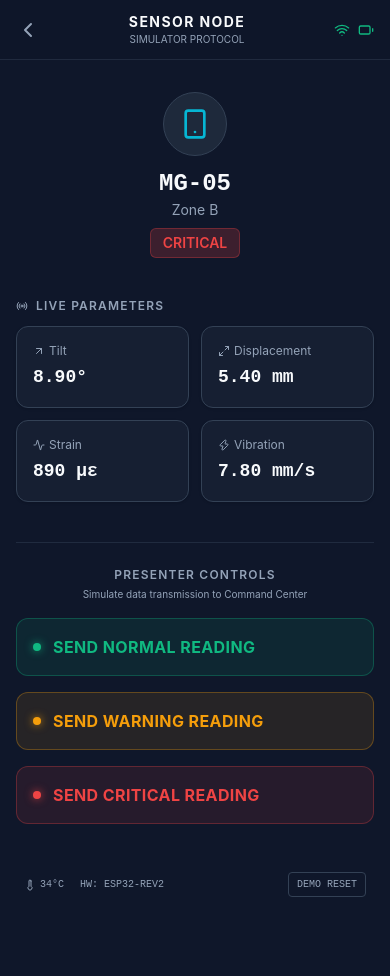
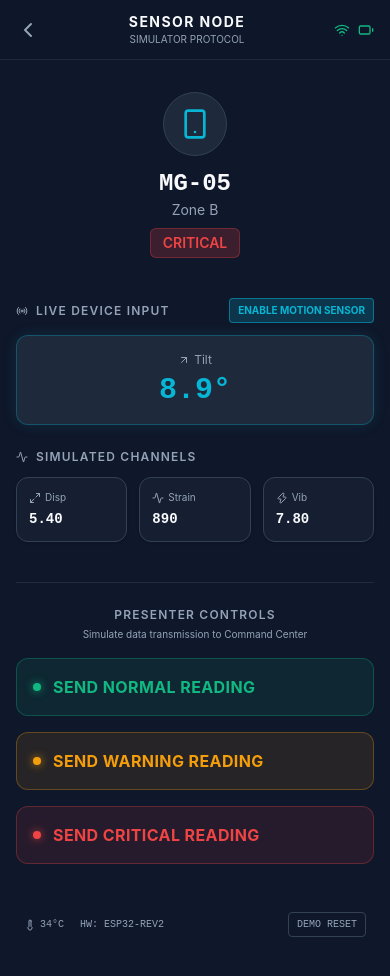
Before and after one commit to Hussain-Njr-10/MINE-GUARD, a React (Vite) app: page /node in a window 390 px wide. Shown: the top 976 px of the page. Before the commit the page ends 945 px from the top, so only its background shows below. Built offline with nearby package versions, Linux system fonts and the light colour scheme; what mqtt would draw is missing.

Commit message:
feat: Add real smartphone IMU tilt sensor integration

```diff
--- a/src/pages/SensorNode.tsx
+++ b/src/pages/SensorNode.tsx
@@ -1,4 +1,4 @@
-import { useState } from 'react';
+import { useState, useEffect, useCallback, useRef } from 'react';
 import type { NodeState, SensorNode as SensorNodeType } from '../types';
 import { mockNodes } from '../data/mockData';
 import { commService } from '../services/CommunicationService';
@@ -12,6 +12,51 @@ export function SensorNode() {
   const [simulatedState, setSimulatedState] = useState<NodeState>(nodeData.state);
   const [isTransmitting, setIsTransmitting] = useState(false);
 
+  // IMU State
+  const [imuStatus, setImuStatus] = useState<'IDLE' | 'ACTIVE' | 'UNAVAILABLE'>('IDLE');
+  const [realTilt, setRealTilt] = useState<number>(0);
+  const lastUpdateTime = useRef(0);
+
+  const handleOrientation = useCallback((event: DeviceOrientationEvent) => {
+    const now = Date.now();
+    if (now - lastUpdateTime.current < 100) return; // Throttle to 10fps for UI stability
+
+    // beta is front-to-back tilt in degrees (-180 to 180)
+    if (event.beta !== null) {
+      lastUpdateTime.current = now;
+      const tilt = Math.round(Math.abs(event.beta) * 10) / 10;
+      setRealTilt(tilt);
+    }
+  }, []);
+
+  const requestImuPermission = () => {
+    if (typeof (DeviceOrientationEvent as any).requestPermission === 'function') {
+      (DeviceOrientationEvent as any).requestPermission()
+        .then((permissionState: string) => {
+          if (permissionState === 'granted') {
+            window.addEventListener('deviceorientation', handleOrientation);
+            setImuStatus('ACTIVE');
+          } else {
+            setImuStatus('UNAVAILABLE');
+          }
+        })
+        .catch(console.error);
+    } else {
+      if ('DeviceOrientationEvent' in window) {
+        window.addEventListener('deviceorientation', handleOrientation);
+        setImuStatus('ACTIVE');
+      } else {
+        setImuStatus('UNAVAILABLE');
+      }
+    }
+  };
+
+  useEffect(() => {
+    return () => {
+      window.removeEventListener('deviceorientation', handleOrientation);
+    };
+  }, [handleOrientation]);
+
   // Presenter actions to simulate different states
   const handleSimulate = (state: NodeState) => {
     setSimulatedState(state);
@@ -24,17 +69,17 @@ export function SensorNode() {
     let newVib = nodeData.vibration;
 
     if (state === 'NORMAL') {
-      newTilt = 1.0 + Math.random() * 0.5;
+      newTilt = imuStatus === 'ACTIVE' ? realTilt : 1.0 + Math.random() * 0.5;
       newDisp = 0.0 + Math.random() * 0.2;
       newStrain = 100 + Math.random() * 30;
       newVib = 0.3 + Math.random() * 0.3;
     } else if (state === 'WARNING') {
-      newTilt = 4.0 + Math.random() * 1.5;
+      newTilt = imuStatus === 'ACTIVE' ? realTilt : 4.0 + Math.random() * 1.5;
       newDisp = 2.0 + Math.random() * 1.0;
       newStrain = 400 + Math.random() * 150;
       newVib = 2.5 + Math.random() * 1.5;
     } else if (state === 'CRITICAL') {
-      newTilt = 8.0 + Math.random() * 3.0;
+      newTilt = imuStatus === 'ACTIVE' ? realTilt : 8.0 + Math.random() * 3.0;
       newDisp = 5.0 + Math.random() * 2.0;
       newStrain = 800 + Math.random() * 200;
       newVib = 7.0 + Math.random() * 3.0;
@@ -104,38 +149,62 @@ export function SensorNode() {
           </div>
         </div>
 
-        {/* Live Parameters Preview */}
+        {/* Live Device Input */}
+        <div className="space-y-3">
+          <div className="flex items-center justify-between">
+            <h3 className="text-xs font-semibold uppercase tracking-widest text-mine-muted flex items-center gap-2">
+              <Radio className="h-3 w-3" /> Live Device Input
+            </h3>
+            {imuStatus === 'ACTIVE' ? (
+              <span className="text-[10px] uppercase font-bold text-semantic-cyan flex items-center gap-1">
+                <span className="w-1.5 h-1.5 rounded-full bg-semantic-cyan animate-pulse"></span> IMU ACTIVE
+              </span>
+            ) : imuStatus === 'UNAVAILABLE' ? (
+              <span className="text-[10px] uppercase font-bold text-semantic-red flex items-center gap-1">
+                <span className="w-1.5 h-1.5 rounded-full border border-semantic-red"></span> IMU UNAVAILABLE
+              </span>
+            ) : (
+              <button onClick={requestImuPermission} className="text-[10px] uppercase font-bold bg-semantic-cyan/20 text-semantic-cyan px-2 py-1 rounded border border-semantic-cyan/50 hover:bg-semantic-cyan/30 transition-colors">
+                ENABLE MOTION SENSOR
+              </button>
+            )}
+          </div>
+
+          <Card className="bg-mine-panel border-semantic-cyan/30 shadow-[0_0_15px_rgba(34,211,238,0.1)]">
+            <CardContent className="p-4 flex flex-col gap-1 items-center justify-center">
+              <span className="text-xs text-mine-muted flex items-center gap-1"><ArrowUpRight className="h-3 w-3" /> Tilt</span>
+              <span className="text-3xl font-mono font-bold text-semantic-cyan">
+                {imuStatus === 'ACTIVE' ? realTilt.toFixed(1) : nodeData.tilt.toFixed(1)}°
+              </span>
+            </CardContent>
+          </Card>
+        </div>
+
+        {/* Simulated Channels */}
         <div className="space-y-3">
           <h3 className="text-xs font-semibold uppercase tracking-widest text-mine-muted flex items-center gap-2">
-            <Radio className="h-3 w-3" /> Live Parameters
+            <Activity className="h-3 w-3" /> Simulated Channels
           </h3>
 
-          <div className="grid grid-cols-2 gap-3">
+          <div className="grid grid-cols-3 gap-3">
             <Card className="bg-mine-panel/50">
-              <CardContent className="p-4 flex flex-col gap-1">
-                <span className="text-xs text-mine-muted flex items-center gap-1"><ArrowUpRight className="h-3 w-3" /> Tilt</span>
-                <span className="text-lg font-mono font-bold text-mine-text">{nodeData.tilt.toFixed(2)}°</span>
+              <CardContent className="p-3 flex flex-col gap-1">
+                <span className="text-[10px] text-mine-muted flex items-center gap-1"><Maximize2 className="h-3 w-3" /> Disp</span>
+                <span className="text-sm font-mono font-bold text-mine-text">{nodeData.displacement.toFixed(2)}</span>
               </CardContent>
             </Card>
 
             <Card className="bg-mine-panel/50">
-              <CardContent className="p-4 flex flex-col gap-1">
-                <span className="text-xs text-mine-muted flex items-center gap-1"><Maximize2 className="h-3 w-3" /> Displacement</span>
-                <span className="text-lg font-mono font-bold text-mine-text">{nodeData.displacement.toFixed(2)} mm</span>
+              <CardContent className="p-3 flex flex-col gap-1">
+                <span className="text-[10px] text-mine-muted flex items-center gap-1"><Activity className="h-3 w-3" /> Strain</span>
+                <span className="text-sm font-mono font-bold text-mine-text">{nodeData.strain}</span>
               </CardContent>
             </Card>
 
             <Card className="bg-mine-panel/50">
-              <CardContent className="p-4 flex flex-col gap-1">
-                <span className="text-xs text-mine-muted flex items-center gap-1"><Activity className="h-3 w-3" /> Strain</span>
-                <span className="text-lg font-mono font-bold text-mine-text">{nodeData.strain} µε</span>
-              </CardContent>
-            </Card>
-
-            <Card className="bg-mine-panel/50">
-              <CardContent className="p-4 flex flex-col gap-1">
-                <span className="text-xs text-mine-muted flex items-center gap-1"><Zap className="h-3 w-3" /> Vibration</span>
-                <span className="text-lg font-mono font-bold text-mine-text">{nodeData.vibration.toFixed(2)} mm/s</span>
+              <CardContent className="p-3 flex flex-col gap-1">
+                <span className="text-[10px] text-mine-muted flex items-center gap-1"><Zap className="h-3 w-3" /> Vib</span>
+                <span className="text-sm font-mono font-bold text-mine-text">{nodeData.vibration.toFixed(2)}</span>
               </CardContent>
             </Card>
           </div>
```
